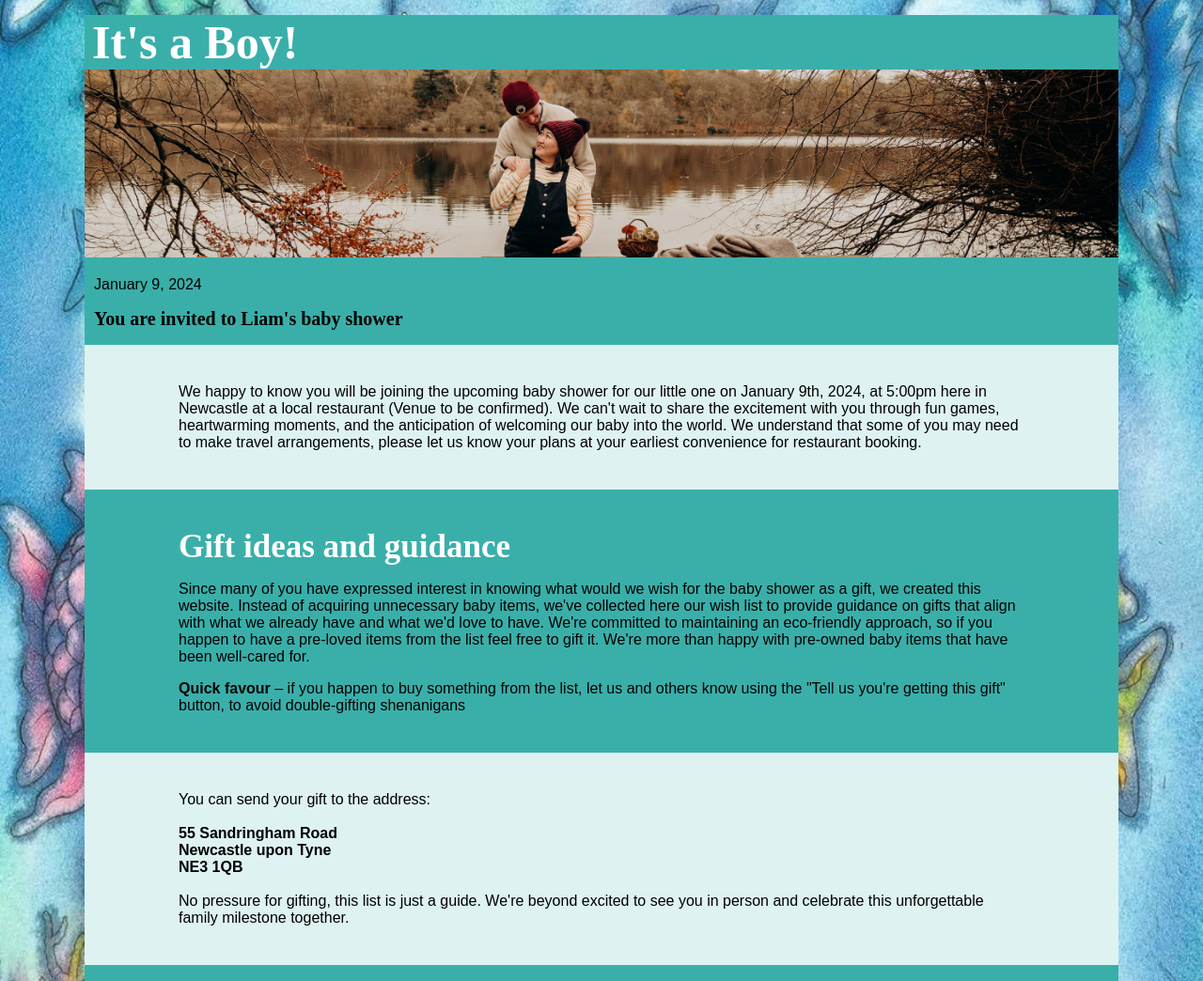
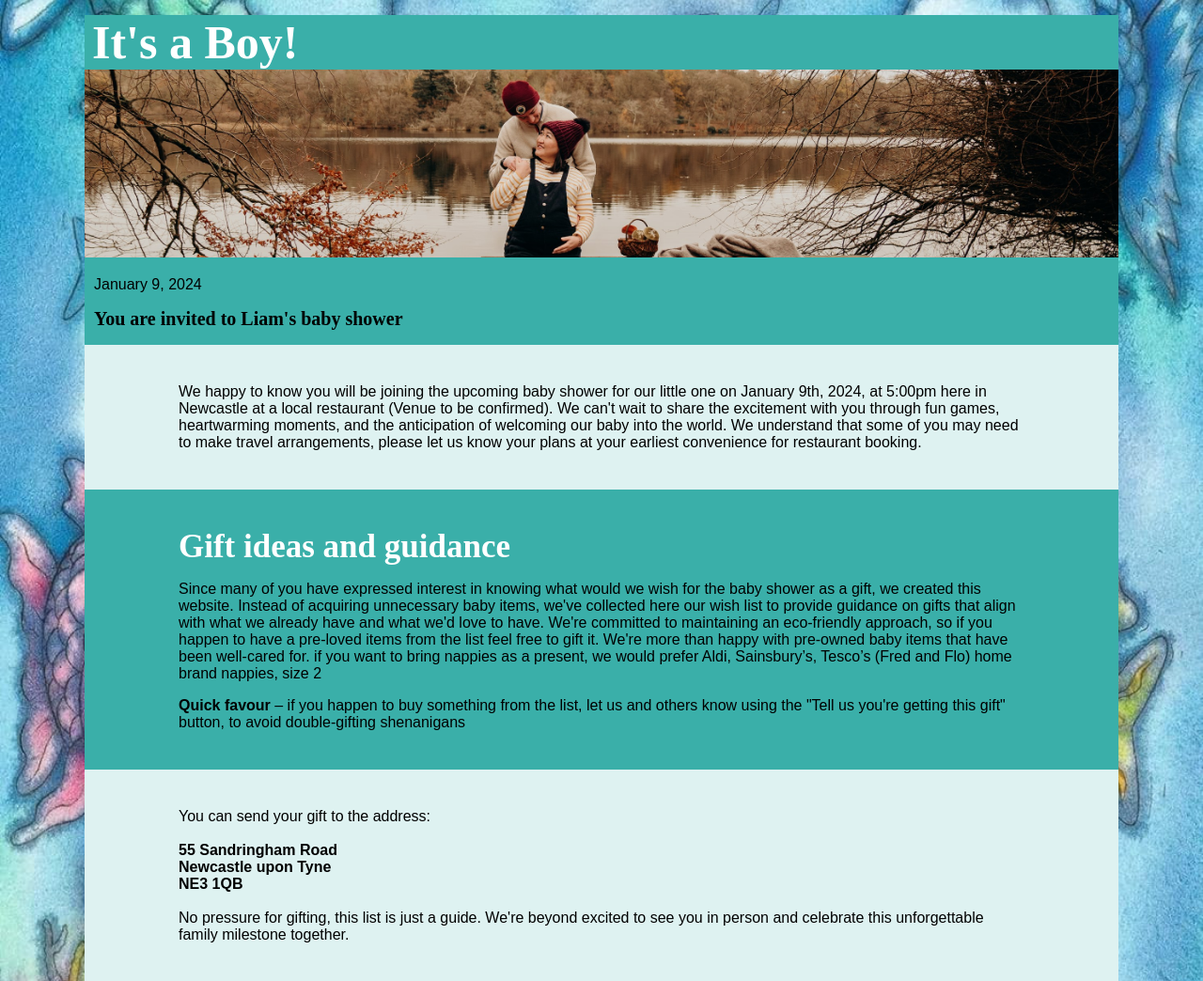
Before and after one commit to Connor-OS/baby_shower, a Flask app: template baby_shower_app/templates/gift_inspo.html in a window 1280 px wide. Shown: the top 1044 px of the page at 94% size. Run offline with Flask 3, Linux system fonts and the light colour scheme; the template is opened without the code that fills it, so the values that code supplies are empty.

Commit message:
add line about nappies

```diff
--- a/baby_shower_app/templates/gift_inspo.html
+++ b/baby_shower_app/templates/gift_inspo.html
@@ -26,7 +26,8 @@
             wish list to provide guidance on gifts that align with what we already have and what we&#39;d love
             to have. We&#39;re committed to maintaining an eco-friendly approach, so if you happen to have a pre-loved
             items from the list feel free to gift it. We&#39;re more than happy with pre-owned baby items that
-            have been well-cared for.
+            have been well-cared for. if you want to bring nappies as a present, we would prefer Aldi, Sainsbury’s,
+			Tesco’s (Fred and Flo) home brand nappies, size 2
         </p>
         <p>
             <b>Quick favour</b> – if you happen to buy something from the list, let us and others know
```
